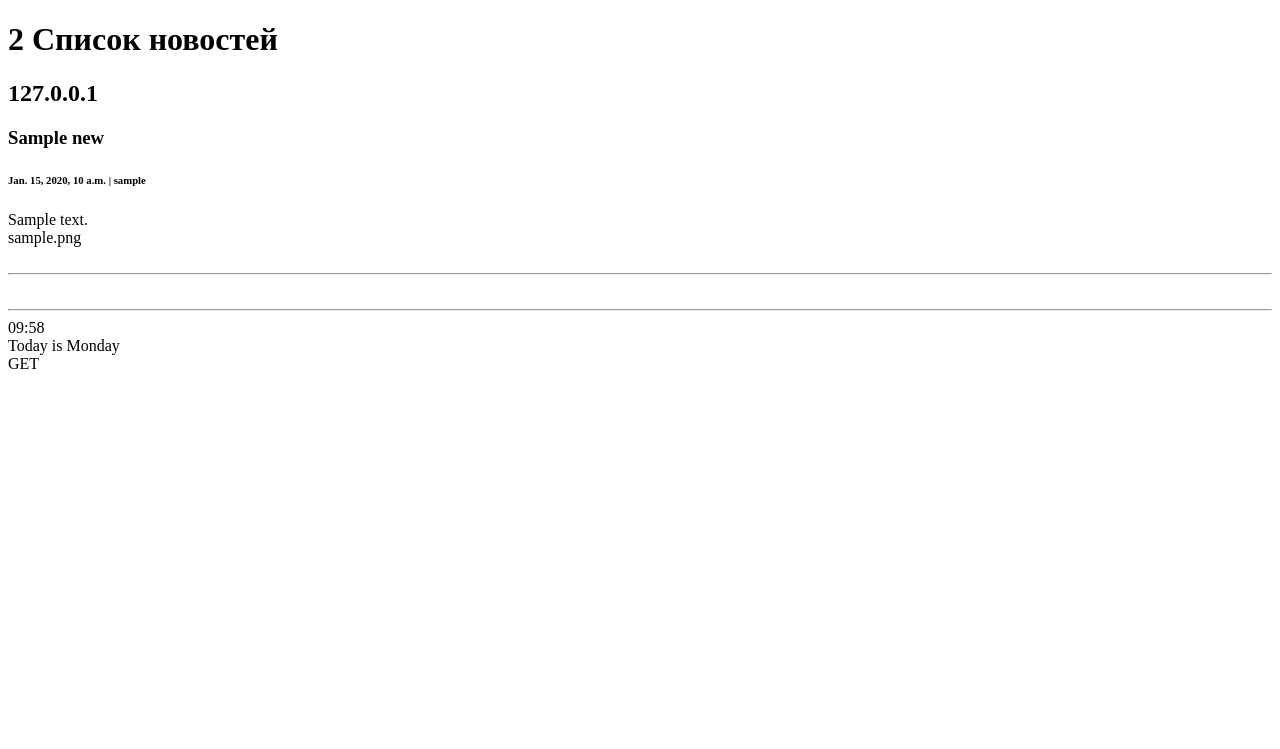
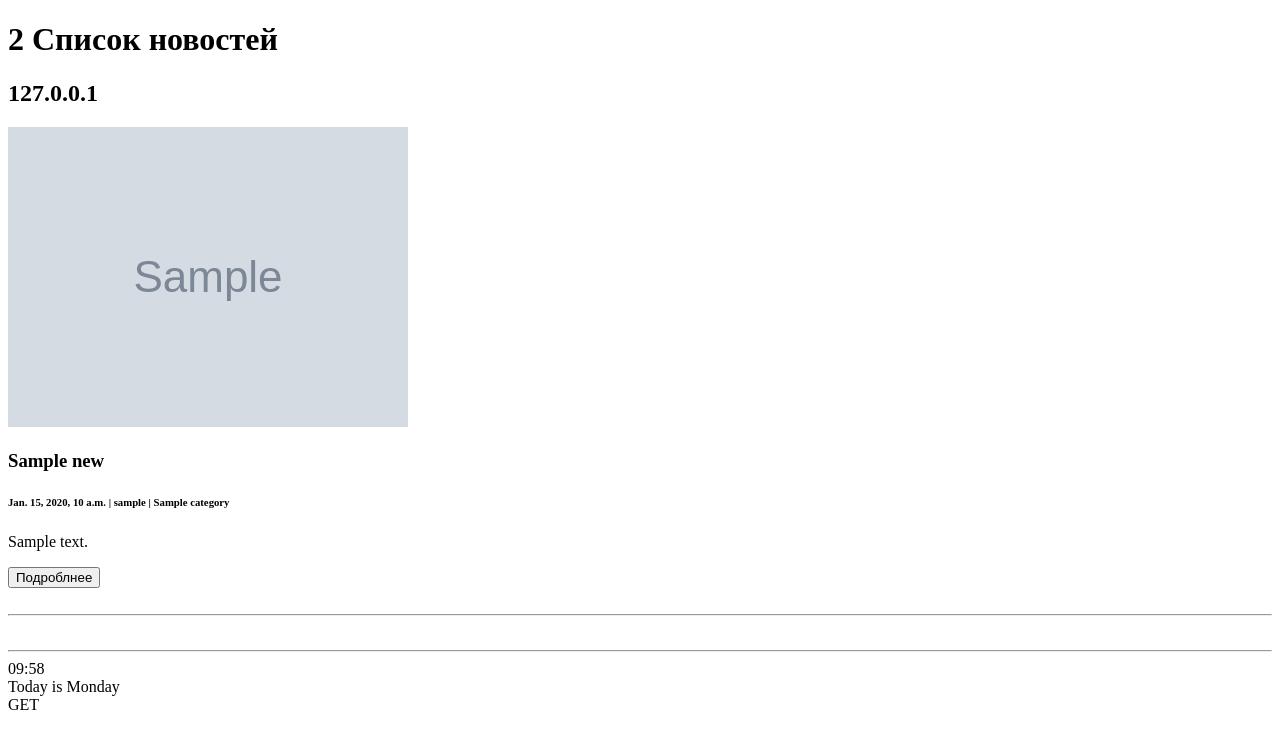
Before and after one commit to elskazi/WorkRecipes, a Django app: page / in a window 1280 px wide. Shown: the top 749 px of the page. Run offline with Django 5.2, Linux system fonts and the light colour scheme; tables that the repository leaves empty hold one stand-in row (values such as "Sample post"); grey boxes marked "Sample" are stand-in pictures.

Commit message:
Работа с изображением в списке новостей
добавлено:
MEDIA_ROOT
в Урл + if settings.DEBUG:...
в шаблоне img url
в представлении списка новостей запрос с select_related

```diff
--- a/TODO.txt
+++ b/TODO.txt
@@ -4,6 +4,8 @@
 Изображния, уменьшение, ссылка
 Редоктор кода
 Вместо удаления архививрование
+
+
 
 
 29-01-2024
--- a/blog/templates/blog/news_list.html
+++ b/blog/templates/blog/news_list.html
@@ -1,4 +1,5 @@
 {% extends 'base.html' %}
+{% load static %}
 
 {% block title %}
     {{ page_header }}
@@ -10,12 +11,18 @@
 
     {% if object_list %}
         {% for item in object_list %}
+            {% if item.photo %}
+                <img src="{{ item.photo.url }}" width="400px" height="auto" >
+            {% else %}
+                <img src="{% get_media_prefix %}/BestCow800x450.jpg" width="400px" height="auto">
+            {% endif %}
             <div><h3>{{ item.title }}</h3></div>
-            <div><h6>{{ item.created_at }} | {{ item.created_by }}</h6></div>
-            <div>{{ item.content }}</div>
-            <div>{{ item.photo }}</div>
+            <div><h6>{{ item.created_at }} | {{ item.created_by }} | {{ item.category.title }}</h6></div>
+            <div>{{ item.content|linebreaks|truncatewords:40 }}</div>
+            <div><button>Подроблнее</button> </div>
 
-            <br> <hr> <br>
+            <br>
+            <hr> <br>
         {% endfor %}
     {% else %}
         <h2>Новостей пока нет</h2>
--- a/blog/views.py
+++ b/blog/views.py
@@ -13,6 +13,7 @@ class NewsListViews(ListView):
     # extra_context = {'title' : 'Главная'} # почету то так не используют
     page_header = '1 Список новостей'
     page_title = '2 Список новостей'
+    queryset = News.objects.filter(archived=False).select_related('category')
 
     def get_context_data(self, *, object_list=None, **kwargs):
         """ GET:param object_list::param kwargs::return:"""
--- a/config/settings.py
+++ b/config/settings.py
@@ -110,8 +110,11 @@ USE_TZ = True
 # https://docs.djangoproject.com/en/5.0/howto/static-files/
 
 STATIC_URL = 'static/'
+STATIC_ROOT = BASE_DIR / 'static'
 
 # Default primary key field type
 # https://docs.djangoproject.com/en/5.0/ref/settings/#default-auto-field
 
 DEFAULT_AUTO_FIELD = 'django.db.models.BigAutoField'
+MEDIA_ROOT = BASE_DIR / 'media'
+MEDIA_URL = '/media/'
--- a/config/urls.py
+++ b/config/urls.py
@@ -1,7 +1,12 @@
 from django.contrib import admin
 from django.urls import path, include
+
+from config import settings
+from django.conf.urls.static import static
 
 urlpatterns = [
     path('admin/', admin.site.urls),
     path('', include('blog.urls'))
 ]
+if settings.DEBUG:
+    urlpatterns += static(settings.MEDIA_URL, document_root=settings.MEDIA_ROOT)
```
